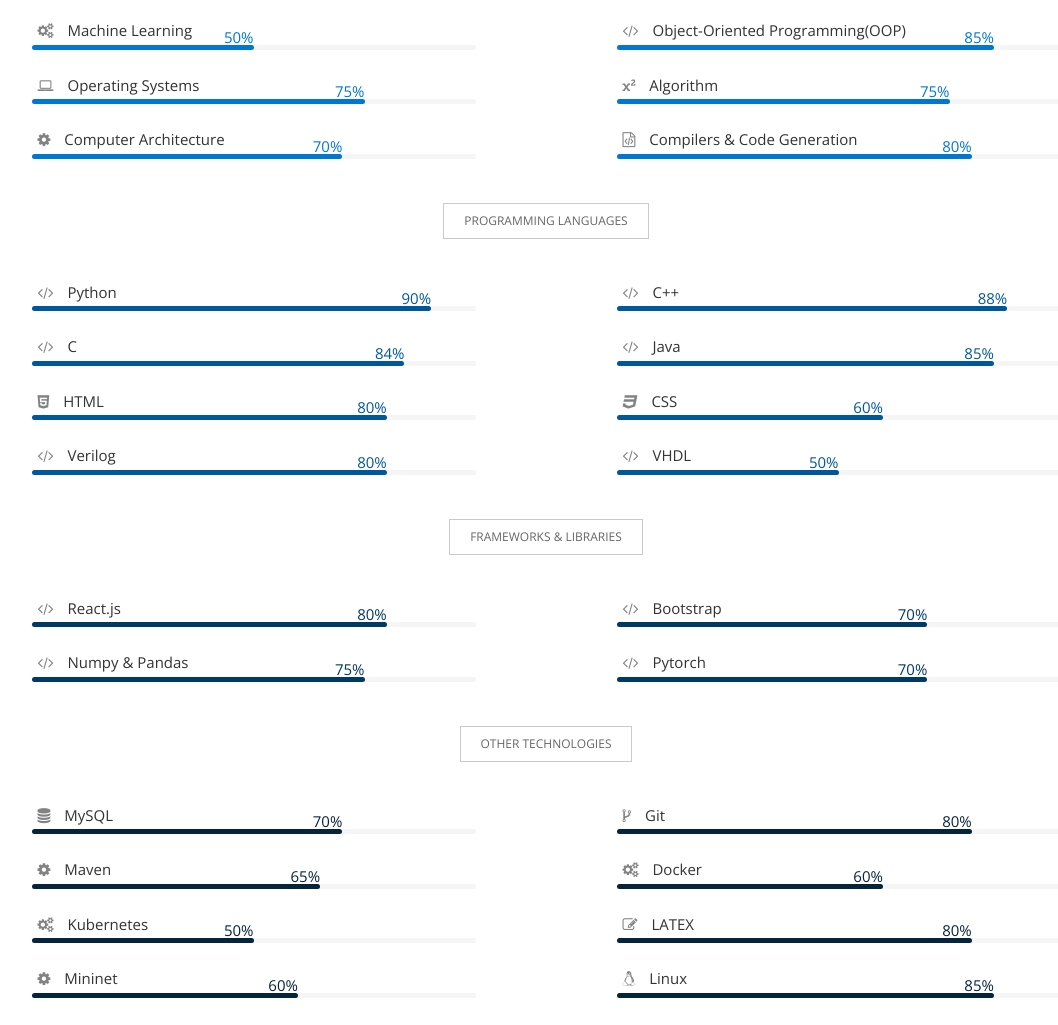
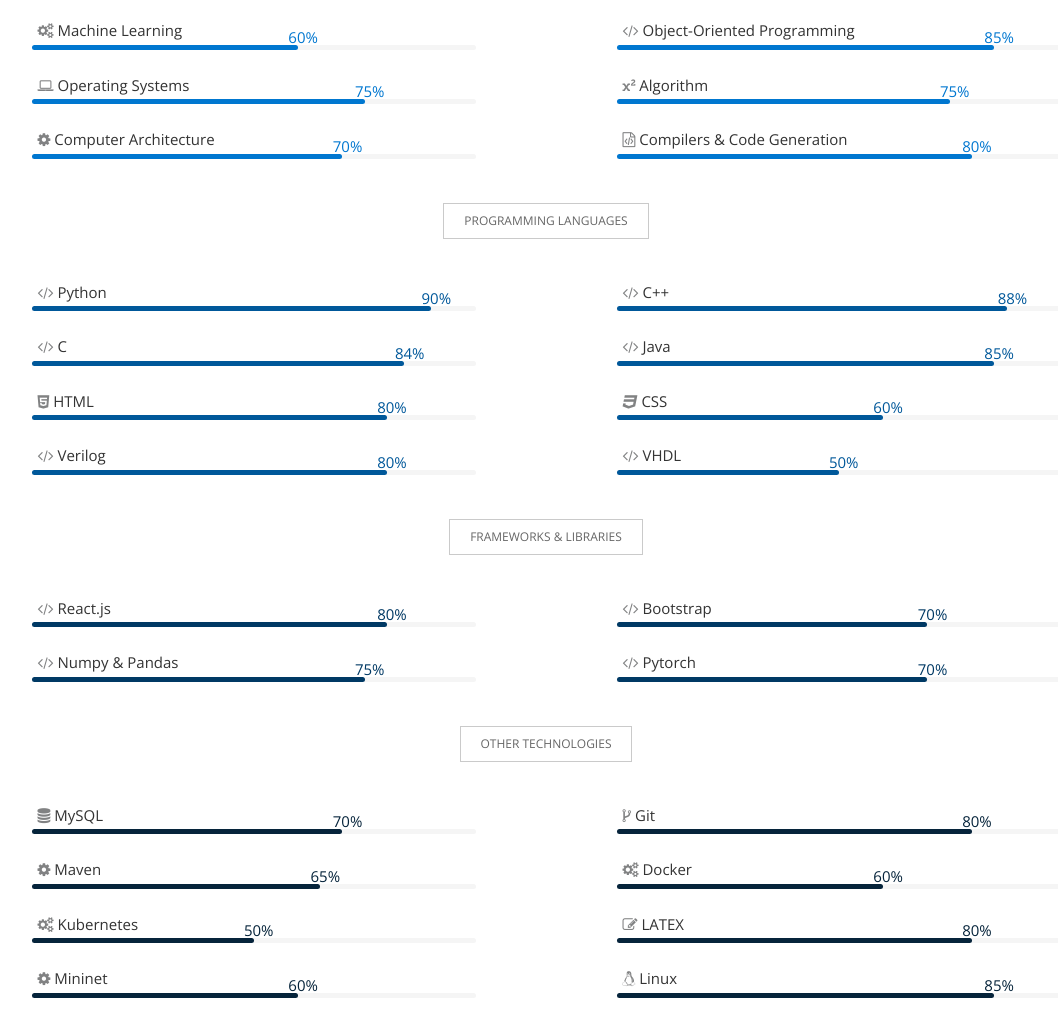
Before and after one commit to Shakiba-Bolbolian-Khah/Shakiba-Bolbolian-Khah.github.io, a plain HTML site: page index.html in a window 1280 px wide. Shown: the part 2820-3845 px from the top of the page, without its empty margins (94-1152 px from the left). Drawn offline with nearby package versions, Linux system fonts and the light colour scheme.

Commit message:
Skill bars num

```diff
--- a/css/style.css
+++ b/css/style.css
@@ -831,7 +831,7 @@ textarea {
   #skills li .bar-container .pct {
 	position: absolute;
 	top: -19px;
-	right: 0;
+	right: -20px;
 	opacity: 0;
 	transition: opacity 0.3s linear;
   }
--- a/index.html
+++ b/index.html
@@ -167,7 +167,7 @@
 									Also, I am capable enough to become skillful in different topics by <strong>self-learning</strong>.
 								</p>
 									<!-- <ul class="list-unstyled">
-									<li><i class="fa fa-caret-right pr-10 text-colored"></i> Compilers and Code Ge</li>
+									<li><i class="fa fa-caret-right pr-10 text-colored" style="padding-right: 0px;"></i> Compilers and Code Ge</li>
 								</ul> -->
 								<!-- <div class="col-md-6"> -->
 
@@ -350,19 +350,19 @@
 							<div class="col-md-6">
 								<ul id="skills">
 									<li>
-										<i class="fa fa-cogs pr-10 text-colored"></i> Machine Learning
+										<i class="fa fa-cogs pr-10 text-colored" style="padding-right: 0px;"></i> Machine Learning
 										<div class="bar-container">
 											<span class="bar" data-bar='{ "color": "#0077d0" }'>
-												<span class="pct">50%</span>
-											</span>
-										</div>
-									</li>
-								</ul>
-							</div>
-							<div class="col-md-6">
-								<ul id="skills">
-									<li>
-										<i class="fa fa-code pr-10 text-colored"></i> Object-Oriented Programming(OOP)
+												<span class="pct">60%</span>
+											</span>
+										</div>
+									</li>
+								</ul>
+							</div>
+							<div class="col-md-6">
+								<ul id="skills">
+									<li>
+										<i class="fa fa-code pr-10 text-colored" style="padding-right: 0px;"></i> Object-Oriented Programming
 										<div class="bar-container">
 											<span class="bar" data-bar='{ "color": "#0077d0" }'>
 												<span class="pct">85%</span>
@@ -374,7 +374,7 @@
 							<div class="col-md-6">
 								<ul id="skills">
 									<li>
-										<i class="fa fa-laptop pr-10 text-colored"></i> Operating Systems
+										<i class="fa fa-laptop pr-10 text-colored" style="padding-right: 0px;"></i> Operating Systems
 										<div class="bar-container">
 											<span class="bar" data-bar='{ "color": "#0077d0" }'>
 												<span class="pct">75%</span>
@@ -386,7 +386,7 @@
 							<div class="col-md-6">
 								<ul id="skills">
 									<li>
-										<i class="fa fa-superscript pr-10 text-colored"></i> Algorithm
+										<i class="fa fa-superscript pr-10 text-colored" style="padding-right: 0px;"></i> Algorithm
 										<div class="bar-container">
 											<span class="bar" data-bar='{ "color": "#0077d0" }'>
 												<span class="pct">75%</span>
@@ -398,7 +398,7 @@
 							<div class="col-md-6">
 								<ul id="skills">
 									<li>
-										<i class="fa fa-cog pr-10 text-colored"></i> Computer Architecture
+										<i class="fa fa-cog pr-10 text-colored" style="padding-right: 0px;"></i> Computer Architecture
 										<div class="bar-container">
 											<span class="bar" data-bar='{ "color": "#0077d0" }'>
 												<span class="pct">70%</span>
@@ -410,7 +410,7 @@
 							<div class="col-md-6">
 								<ul id="skills">
 									<li>
-										<i class="fa fa-file-code-o pr-10 text-colored"></i> Compilers & Code Generation
+										<i class="fa fa-file-code-o pr-10 text-colored" style="padding-right: 0px;"></i> Compilers & Code Generation
 										<div class="bar-container">
 											<span class="bar" data-bar='{ "color": "#0077d0" }'>
 												<span class="pct">80%</span>
@@ -432,7 +432,7 @@
 							<div class="col-md-6">
 								<ul id="skills">
 									<li>
-										<i class="fa fa-code pr-10 text-colored"></i> Python
+										<i class="fa fa-code pr-10 text-colored" style="padding-right: 0px;"></i> Python
 										<div class="bar-container">
 											<span class="bar" data-bar='{ "color": "#00589a" }'>
 												<span class="pct">90%</span>
@@ -444,7 +444,7 @@
 							<div class="col-md-6">
 								<ul id="skills">
 									<li>
-										<i class="fa fa-code pr-10 text-colored"></i> C++
+										<i class="fa fa-code pr-10 text-colored" style="padding-right: 0px;"></i> C++
 										<div class="bar-container">
 											<span class="bar" data-bar='{ "color": "#00589a" }'>
 												<span class="pct">88%</span>
@@ -456,7 +456,7 @@
 							<div class="col-md-6">
 								<ul id="skills">
 									<li>
-										<i class="fa fa-code pr-10 text-colored"></i> C
+										<i class="fa fa-code pr-10 text-colored" style="padding-right: 0px;"></i> C
 										<div class="bar-container">
 											<span class="bar" data-bar='{ "color": "#00589a" }'>
 												<span class="pct">84%</span>
@@ -468,7 +468,7 @@
 							<div class="col-md-6">
 								<ul id="skills">
 									<li>
-										<i class="fa fa-code pr-10 text-colored"></i> Java
+										<i class="fa fa-code pr-10 text-colored" style="padding-right: 0px;"></i> Java
 										<div class="bar-container">
 											<span class="bar" data-bar='{ "color": "#00589a" }'>
 												<span class="pct">85%</span>
@@ -480,7 +480,7 @@
 							<div class="col-md-6">
 								<ul id="skills">
 									<li>
-										<i class="fa fa-html5 pr-10 text-colored"></i> HTML
+										<i class="fa fa-html5 pr-10 text-colored" style="padding-right: 0px;"></i> HTML
 										<div class="bar-container">
 											<span class="bar" data-bar='{ "color": "#00589a" }'>
 												<span class="pct">80%</span>
@@ -492,7 +492,7 @@
 							<div class="col-md-6">
 								<ul id="skills">
 									<li>
-										<i class="fa fa-css3 pr-10 text-colored"></i> CSS
+										<i class="fa fa-css3 pr-10 text-colored" style="padding-right: 0px;"></i> CSS
 										<div class="bar-container">
 											<span class="bar" data-bar='{ "color": "#00589a" }'>
 												<span class="pct">60%</span>
@@ -504,7 +504,7 @@
 							<div class="col-md-6">
 								<ul id="skills">
 									<li>
-										<i class="fa fa-code pr-10 text-colored"></i> Verilog
+										<i class="fa fa-code pr-10 text-colored" style="padding-right: 0px;"></i> Verilog
 										<div class="bar-container">
 											<span class="bar" data-bar='{ "color": "#00589a" }'>
 												<span class="pct">80%</span>
@@ -516,7 +516,7 @@
 							<div class="col-md-6">
 								<ul id="skills">
 									<li>
-										<i class="fa fa-code pr-10 text-colored"></i> VHDL
+										<i class="fa fa-code pr-10 text-colored" style="padding-right: 0px;"></i> VHDL
 										<div class="bar-container">
 											<span class="bar" data-bar='{ "color": "#00589a" }'>
 												<span class="pct">50%</span>
@@ -538,7 +538,7 @@
 							<div class="col-md-6">
 								<ul id="skills">
 									<li>
-										<i class="fa fa-code pr-10 text-colored"></i> React.js
+										<i class="fa fa-code pr-10 text-colored" style="padding-right: 0px;"></i> React.js
 										<div class="bar-container">
 											<span class="bar" data-bar='{ "color": "#003964" }'>
 												<span class="pct">80%</span>
@@ -550,7 +550,7 @@
 							<div class="col-md-6">
 								<ul id="skills">
 									<li>
-										<i class="fa fa-code pr-10 text-colored"></i> Bootstrap
+										<i class="fa fa-code pr-10 text-colored" style="padding-right: 0px;"></i> Bootstrap
 										<div class="bar-container">
 											<span class="bar" data-bar='{ "color": "#003964" }'>
 												<span class="pct">70%</span>
@@ -562,7 +562,7 @@
 							<div class="col-md-6">
 								<ul id="skills">
 									<li>
-										<i class="fa fa-code pr-10 text-colored"></i> Numpy & Pandas
+										<i class="fa fa-code pr-10 text-colored" style="padding-right: 0px;"></i> Numpy & Pandas
 										<div class="bar-container">
 											<span class="bar" data-bar='{ "color": "#003964" }'>
 												<span class="pct">75%</span>
@@ -574,7 +574,7 @@
 							<div class="col-md-6">
 								<ul id="skills">
 									<li>
-										<i class="fa fa-code pr-10 text-colored"></i> Pytorch
+										<i class="fa fa-code pr-10 text-colored" style="padding-right: 0px;"></i> Pytorch
 										<div class="bar-container">
 											<span class="bar" data-bar='{ "color": "#003964" }'>
 												<span class="pct">70%</span>
@@ -596,7 +596,7 @@
 							<div class="col-md-6">
 								<ul id="skills">
 									<li>
-										<i class="fa fa-database pr-10 text-colored"></i> MySQL
+										<i class="fa fa-database pr-10 text-colored" style="padding-right: 0px;"></i> MySQL
 										<div class="bar-container">
 											<span class="bar" data-bar='{ "color": "#06243b" }'>
 												<span class="pct">70%</span>
@@ -608,7 +608,7 @@
 							<div class="col-md-6">
 								<ul id="skills">
 									<li>
-										<i class="fa fa-code-fork pr-10 text-colored"></i> Git
+										<i class="fa fa-code-fork pr-10 text-colored" style="padding-right: 0px;"></i> Git
 										<div class="bar-container">
 											<span class="bar" data-bar='{ "color": "#06243b" }'>
 												<span class="pct">80%</span>
@@ -620,7 +620,7 @@
 							<div class="col-md-6">
 								<ul id="skills">
 									<li>
-										<i class="fa fa-cog pr-10 text-colored"></i> Maven
+										<i class="fa fa-cog pr-10 text-colored" style="padding-right: 0px;"></i> Maven
 										<div class="bar-container">
 											<span class="bar" data-bar='{ "color": "#06243b" }'>
 												<span class="pct">65%</span>
@@ -632,7 +632,7 @@
 							<div class="col-md-6">
 								<ul id="skills">
 									<li>
-										<i class="fa fa-cogs pr-10 text-colored"></i> Docker
+										<i class="fa fa-cogs pr-10 text-colored" style="padding-right: 0px;"></i> Docker
 										<div class="bar-container">
 											<span class="bar" data-bar='{ "color": "#06243b" }'>
 												<span class="pct">60%</span>
@@ -644,7 +644,7 @@
 							<div class="col-md-6">
 								<ul id="skills">
 									<li>
-										<i class="fa fa-cogs pr-10 text-colored"></i> Kubernetes
+										<i class="fa fa-cogs pr-10 text-colored" style="padding-right: 0px;"></i> Kubernetes
 										<div class="bar-container">
 											<span class="bar" data-bar='{ "color": "#06243b" }'>
 												<span class="pct">50%</span>
@@ -656,7 +656,7 @@
 							<div class="col-md-6">
 								<ul id="skills">
 									<li>
-										<i class="fa fa-pencil-square-o pr-10 text-colored"></i> LATEX
+										<i class="fa fa-pencil-square-o pr-10 text-colored" style="padding-right: 0px;"></i> LATEX
 										<div class="bar-container">
 											<span class="bar" data-bar='{ "color": "#06243b" }'>
 												<span class="pct">80%</span>
@@ -668,7 +668,7 @@
 							<div class="col-md-6">
 								<ul id="skills">
 									<li>
-										<i class="fa fa-cog pr-10 text-colored"></i> Mininet
+										<i class="fa fa-cog pr-10 text-colored" style="padding-right: 0px;"></i> Mininet
 										<div class="bar-container">
 											<span class="bar" data-bar='{ "color": "#06243b" }'>
 												<span class="pct">60%</span>
@@ -680,7 +680,7 @@
 							<div class="col-md-6">
 								<ul id="skills">
 									<li>
-										<i class="fa fa-linux pr-10 text-colored"></i> Linux
+										<i class="fa fa-linux pr-10 text-colored" style="padding-right: 0px;"></i> Linux
 										<div class="bar-container">
 											<span class="bar" data-bar='{ "color": "#06243b" }'>
 												<span class="pct">85%</span>
```
